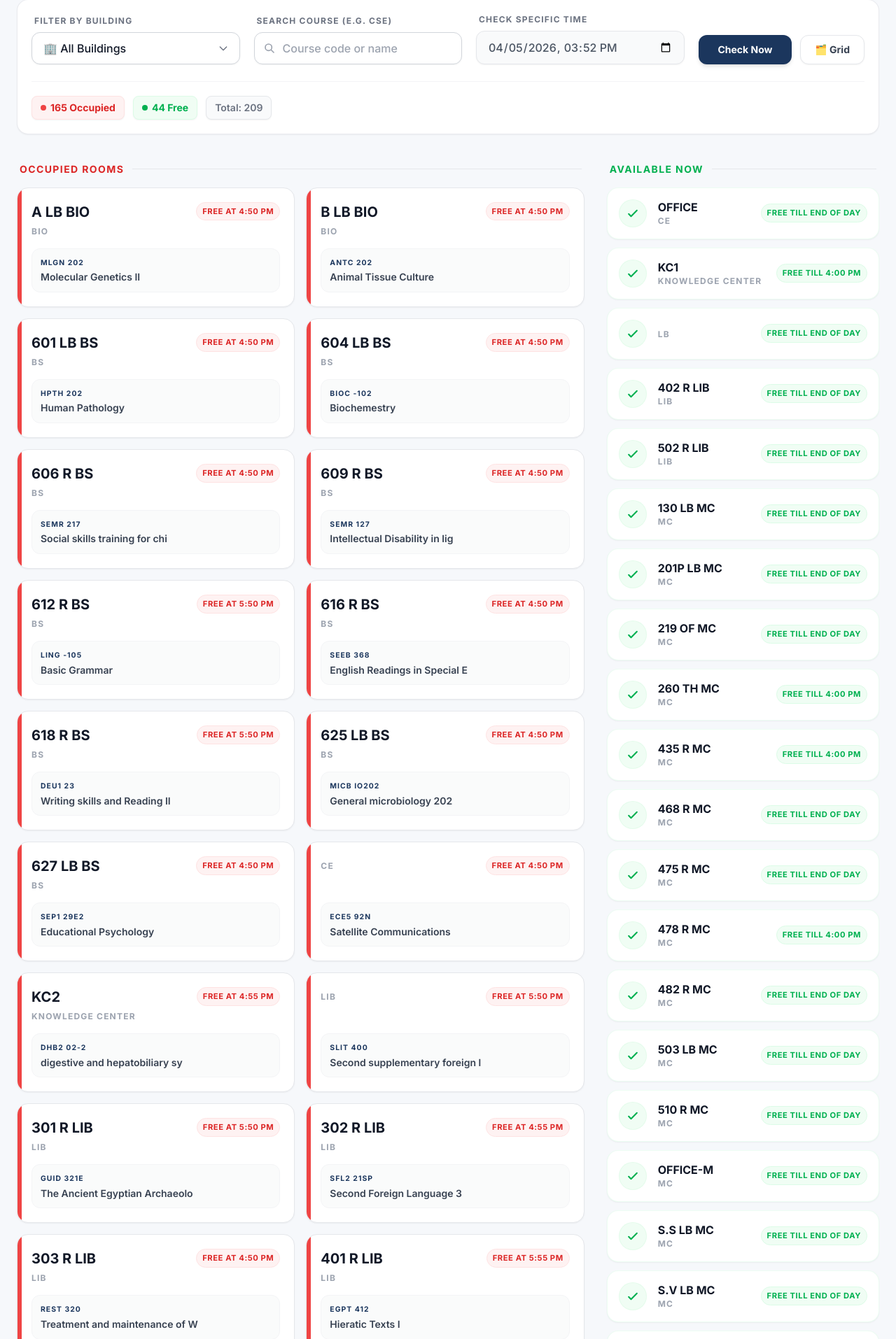
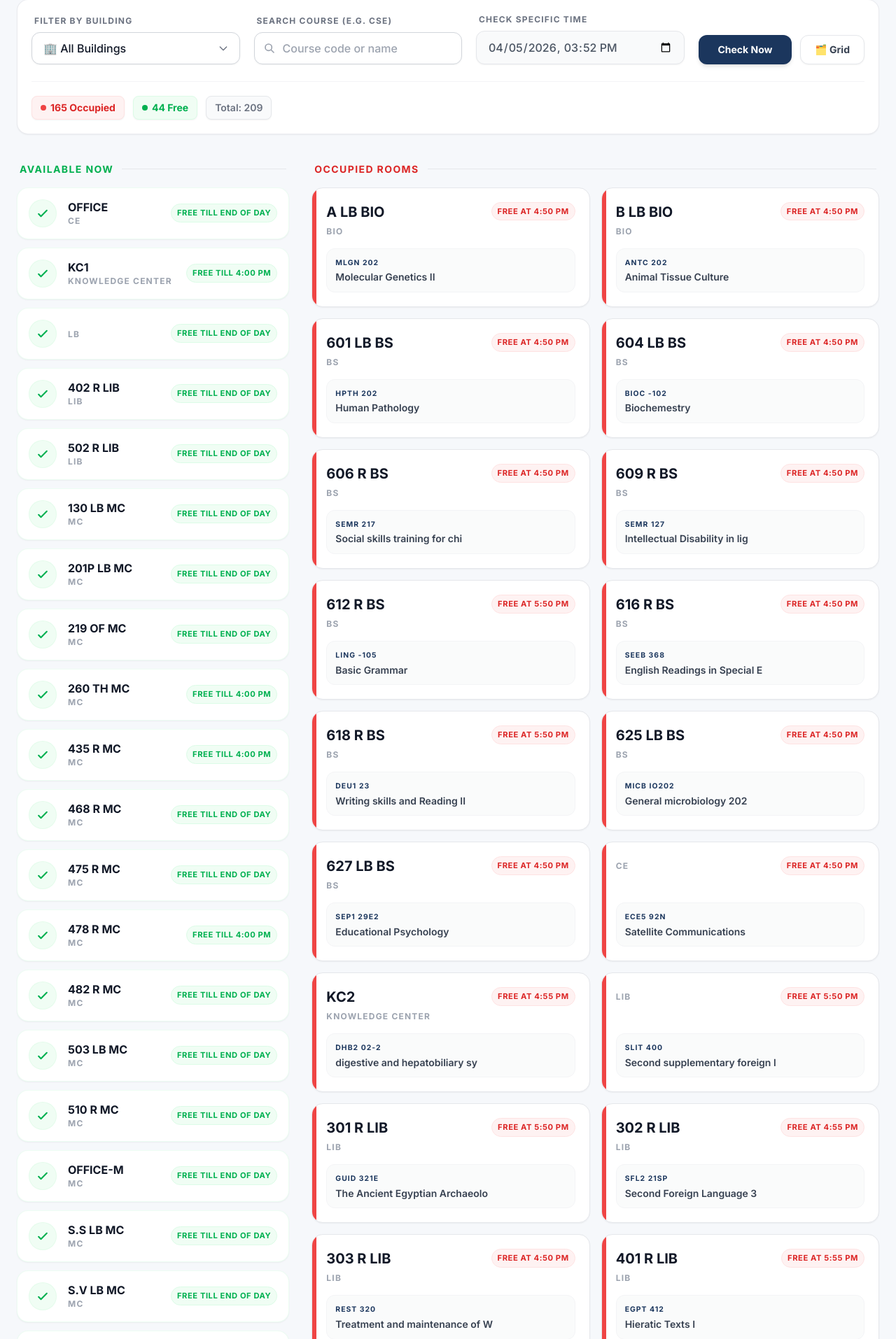
Before and after one commit to medoledo/Ehalls, a Django app: page / in a window 1280 px wide. Shown: the part 122-2036 px from the top of the page at 70% size. Run offline with Django 5.2, Linux system fonts and the light colour scheme; data comes from the database, SQL or seed files in the repository; some libraries are stand-ins or nearby versions.

Commit message:
Updating the UI

```diff
--- a/halls/templates/halls/dashboard.html
+++ b/halls/templates/halls/dashboard.html
@@ -8,6 +8,7 @@
   <script src="https://cdn.tailwindcss.com"></script>
   <script>
     tailwind.config = {
+      darkMode: 'media',
       theme: {
         extend: {
           colors: {
@@ -27,48 +28,47 @@
   </script>
   <style>
     @import url('https://fonts.googleapis.com/css2?family=Inter:wght@400;500;600;700&display=swap');
-    body { background-color: #f6f8fb; }
     .card-hover { transition: transform 0.2s ease, box-shadow 0.2s ease; }
     .card-hover:hover { transform: translateY(-2px); box-shadow: 0 10px 25px -5px rgba(0,0,0,0.05), 0 8px 10px -6px rgba(0,0,0,0.01); }
     .badge { display: inline-flex; align-items: center; justify-content: center; padding: 0.125rem 0.5rem; border-radius: 9999px; font-size: 0.70rem; font-weight: 700; letter-spacing: 0.05em; text-transform: uppercase; }
   </style>
 </head>
-<body class="text-gray-800 min-h-screen antialiased flex flex-col">
+<body class="bg-[#f6f8fb] text-gray-800 dark:bg-slate-900 dark:text-gray-200 min-h-screen antialiased flex flex-col transition-colors duration-300">
 
-<header class="sticky top-0 z-50 bg-must-blue border-b border-must-lightBlue shadow transition-all duration-300">
+<header class="sticky top-0 z-50 bg-must-blue dark:bg-slate-900 border-b border-must-lightBlue dark:border-slate-800 shadow transition-all duration-300">
   <div class="max-w-7xl mx-auto px-4 sm:px-6 py-4 flex flex-col sm:flex-row items-center justify-between gap-4">
     <div class="flex items-center gap-4 w-full sm:w-auto">
-      <div class="w-11 h-11 rounded-full bg-white flex items-center justify-center shrink-0 shadow-sm text-must-blue">🏛️</div>
+      <div class="w-11 h-11 rounded-full bg-white dark:bg-slate-800 flex items-center justify-center shrink-0 shadow-sm text-must-blue dark:text-blue-400">🏛️</div>
       <div>
         <h1 class="text-lg font-bold text-white leading-tight tracking-tight">MUST Hall Finder</h1>
-        <p class="text-xs font-medium text-blue-200">Misr University for Science & Technology</p>
+        <p class="text-xs font-medium text-blue-200 dark:text-slate-400">Misr University for Science & Technology</p>
       </div>
     </div>
 
-    <div class="flex items-center w-full sm:w-auto justify-between sm:justify-end border border-must-lightBlue/50 bg-must-blue/30 backdrop-blur-sm rounded-lg px-4 py-2">
+    <div class="flex items-center w-full sm:w-auto justify-between sm:justify-end border border-must-lightBlue/50 dark:border-slate-700 bg-must-blue/30 dark:bg-slate-800/50 backdrop-blur-sm rounded-lg px-4 py-2">
       <div class="text-right">
-        <div id="live-clock" class="text-lg font-mono font-bold text-must-green tabular-nums leading-none"></div>
-        <div id="live-date"  class="text-[0.65rem] font-semibold text-blue-200 mt-1 uppercase tracking-widest"></div>
+        <div id="live-clock" class="text-lg font-mono font-bold text-must-green dark:text-green-400 tabular-nums leading-none"></div>
+        <div id="live-date"  class="text-[0.65rem] font-semibold text-blue-200 dark:text-slate-400 mt-1 uppercase tracking-widest"></div>
       </div>
     </div>
   </div>
 </header>
 
 <div class="max-w-7xl mx-auto px-4 sm:px-6 py-8 w-full">
-  <div class="bg-white rounded-2xl shadow-sm border border-gray-200/80 p-5 w-full">
+  <div class="bg-white dark:bg-slate-800 rounded-2xl shadow-sm border border-gray-200/80 dark:border-slate-700 p-5 w-full">
     <form method="GET" class="flex flex-col xl:flex-row gap-5 items-start xl:items-end w-full" id="filter-form">
 
       <!-- Filter Building -->
       <div class="w-full xl:w-1/4">
-        <label for="building-select" class="block text-xs font-bold text-gray-500 uppercase tracking-widest mb-2 ml-1">Filter by building</label>
+        <label for="building-select" class="block text-xs font-bold text-gray-500 dark:text-gray-400 uppercase tracking-widest mb-2 ml-1">Filter by building</label>
         <div class="relative">
-          <select name="building" id="building-select" onchange="this.form.submit()" class="w-full appearance-none bg-white border border-gray-300 rounded-xl px-4 py-2.5 text-sm md:text-base text-gray-900 font-medium focus:outline-none focus:ring-2 focus:ring-must-blue/40 focus:border-must-blue transition-all cursor-pointer shadow-sm">
+          <select name="building" id="building-select" onchange="this.form.submit()" class="w-full appearance-none bg-white dark:bg-slate-700 border border-gray-300 dark:border-slate-600 rounded-xl px-4 py-2.5 text-sm md:text-base text-gray-900 dark:text-white font-medium focus:outline-none focus:ring-2 focus:ring-must-blue/40 dark:focus:ring-blue-500 focus:border-must-blue dark:focus:border-blue-500 transition-all cursor-pointer shadow-sm">
             <option value="">🏢 All Buildings</option>
             {% for b in buildings %}
               <option value="{{ b }}" {% if b == selected_building %}selected{% endif %}>{{ b }}</option>
             {% endfor %}
           </select>
-          <div class="pointer-events-none absolute inset-y-0 right-0 flex items-center px-4 text-gray-500">
+          <div class="pointer-events-none absolute inset-y-0 right-0 flex items-center px-4 text-gray-500 dark:text-gray-400">
             <svg class="h-4 w-4" fill="none" stroke="currentColor" viewBox="0 0 24 24"><path stroke-linecap="round" stroke-linejoin="round" stroke-width="2" d="M19 9l-7 7-7-7"></path></svg>
           </div>
         </div>
@@ -76,10 +76,10 @@
 
        <!-- Search Course -->
        <div class="w-full xl:w-1/4">
-        <label for="course-input" class="block text-xs font-bold text-gray-500 uppercase tracking-widest mb-2 ml-1">Search Course (E.g. CSE)</label>
+        <label for="course-input" class="block text-xs font-bold text-gray-500 dark:text-gray-400 uppercase tracking-widest mb-2 ml-1">Search Course (E.g. CSE)</label>
         <div class="relative">
-          <input type="text" name="course" id="course-input" placeholder="Course code or name" value="{{ selected_course }}" onchange="this.form.submit()" class="w-full bg-white border border-gray-300 rounded-xl px-4 py-2.5 pl-10 text-sm md:text-base text-gray-900 font-medium placeholder-gray-400 focus:outline-none focus:ring-2 focus:ring-must-blue/40 focus:border-must-blue shadow-sm transition-all" />
-          <div class="absolute inset-y-0 left-0 pl-3.5 flex items-center pointer-events-none text-gray-400">
+          <input type="text" name="course" id="course-input" placeholder="Course code or name" value="{{ selected_course }}" onchange="this.form.submit()" class="w-full bg-white dark:bg-slate-700 border border-gray-300 dark:border-slate-600 rounded-xl px-4 py-2.5 pl-10 text-sm md:text-base text-gray-900 font-medium placeholder-gray-400 dark:placeholder-gray-500 focus:outline-none focus:ring-2 focus:ring-must-blue/40 focus:border-must-blue shadow-sm transition-all" />
+          <div class="absolute inset-y-0 left-0 pl-3.5 flex items-center pointer-events-none text-gray-400 dark:text-gray-500">
             <svg class="w-4 h-4" fill="none" stroke="currentColor" viewBox="0 0 24 24"><path stroke-linecap="round" stroke-linejoin="round" stroke-width="2.5" d="M21 21l-6-6m2-5a7 7 0 11-14 0 7 7 0 0114 0z"></path></svg>
           </div>
         </div>
@@ -87,34 +87,34 @@
 
       <!-- Specific Time -->
       <div class="w-full xl:w-1/4">
-        <label for="at-input" class="block text-xs font-bold text-gray-500 uppercase tracking-widest mb-2 ml-1">Check specific time</label>
+        <label for="at-input" class="block text-xs font-bold text-gray-500 dark:text-gray-400 uppercase tracking-widest mb-2 ml-1">Check specific time</label>
         <div class="relative items-center">
-            <input type="datetime-local" name="at" id="at-input" value="{{ current_time|date:'Y-m-d' }}T{{ current_time|date:'H:i' }}" class="w-full bg-gray-50 border border-gray-200 rounded-xl px-4 py-2.5 text-sm md:text-base text-gray-600 font-medium focus:outline-none focus:ring-2 focus:ring-must-blue/40 focus:border-must-blue shadow-sm transition-all" />
+            <input type="datetime-local" name="at" id="at-input" value="{{ current_time|date:'Y-m-d' }}T{{ current_time|date:'H:i' }}" class="w-full bg-gray-50 dark:bg-slate-700 border border-gray-200 dark:border-slate-600 rounded-xl px-4 py-2.5 text-sm md:text-base text-gray-600 dark:text-white font-medium focus:outline-none focus:ring-2 focus:ring-must-blue/40 focus:border-must-blue shadow-sm transition-all" />
         </div>
       </div>
 
       <!-- Action Buttons -->
       <div class="flex gap-3 w-full xl:w-auto xl:flex-1 shrink-0 pt-2 xl:pt-0">
-        <button type="submit" class="flex-1 justify-center bg-must-blue hover:bg-must-lightBlue active:scale-95 text-white px-6 py-2.5 rounded-xl text-sm font-bold shadow-md transition-all focus:outline-none focus:ring-2 focus:ring-must-blue/50">
+        <button type="submit" class="flex-1 justify-center bg-must-blue dark:bg-blue-600 hover:bg-must-lightBlue dark:hover:bg-blue-500 active:scale-95 text-white px-6 py-2.5 rounded-xl text-sm font-bold shadow-md transition-all focus:outline-none focus:ring-2 focus:ring-must-blue/50 dark:focus:ring-blue-500/50">
           Check Now
         </button>
-        <a href="{% url 'timetable' %}?building={{ selected_building|urlencode }}&course={{ selected_course|urlencode }}" class="flex items-center justify-center bg-white hover:bg-gray-50 active:scale-95 text-gray-700 px-5 py-2.5 rounded-xl text-sm font-bold border border-gray-200 shadow-sm transition-all">
+        <a href="{% url 'timetable' %}?building={{ selected_building|urlencode }}&course={{ selected_course|urlencode }}" class="flex items-center justify-center bg-white dark:bg-slate-700 hover:bg-gray-50 dark:hover:bg-slate-600 active:scale-95 text-gray-700 dark:text-gray-200 px-5 py-2.5 rounded-xl text-sm font-bold border border-gray-200 dark:border-slate-600 shadow-sm transition-all">
            🗂️ Grid
         </a>
       </div>
     </form>
 
     <!-- Stats Section -->
-    <div class="flex flex-wrap items-center gap-3 mt-6 pt-5 border-t border-gray-100">
-      <div class="flex items-center gap-1.5 bg-red-50 text-red-600 px-3 py-1.5 rounded-lg border border-red-100 text-sm font-bold shadow-sm">
-        <div class="w-2 h-2 rounded-full bg-red-500"></div>
+    <div class="flex flex-wrap items-center gap-3 mt-6 pt-5 border-t border-gray-100 dark:border-slate-700">
+      <div class="flex items-center gap-1.5 bg-red-50 dark:bg-red-900/30 text-red-600 dark:text-red-400 px-3 py-1.5 rounded-lg border border-red-100 dark:border-red-900/50 text-sm font-bold shadow-sm">
+        <div class="w-2 h-2 rounded-full bg-red-500 dark:bg-red-400"></div>
         <span id="stat-occupied">{{ occupied_rooms|length }} Occupied</span>
       </div>
-      <div class="flex items-center gap-1.5 bg-green-50 text-must-green px-3 py-1.5 rounded-lg border border-green-100 text-sm font-bold shadow-sm">
-        <div class="w-2 h-2 rounded-full bg-must-green"></div>
+      <div class="flex items-center gap-1.5 bg-green-50 text-must-green dark:text-green-400 px-3 py-1.5 rounded-lg border border-green-100 text-sm font-bold shadow-sm">
+        <div class="w-2 h-2 rounded-full bg-must-green dark:bg-green-400"></div>
         <span id="stat-free">{{ free_rooms|length }} Free</span>
       </div>
-      <div class="flex items-center gap-1.5 bg-gray-50 text-gray-500 px-3 py-1.5 rounded-lg border border-gray-200 text-sm font-semibold shadow-sm">
+      <div class="flex items-center gap-1.5 bg-gray-50 dark:bg-slate-700 text-gray-500 dark:text-gray-300 px-3 py-1.5 rounded-lg border border-gray-200 dark:border-slate-600 text-sm font-semibold shadow-sm">
         <span id="stat-total">Total: {{ total_rooms }}</span>
       </div>
     </div>
@@ -133,97 +133,97 @@
 
       <div class="grid grid-cols-1 sm:grid-cols-2 lg:grid-cols-3 gap-5">
         {% for m in searched_meetings %}
-        <div class="card-hover bg-white border border-gray-200 rounded-2xl p-5 flex flex-col gap-4 shadow-sm relative overflow-hidden min-h-[140px]">
+        <div class="card-hover bg-white dark:bg-slate-800 border border-gray-200 dark:border-slate-700 rounded-2xl p-5 flex flex-col gap-4 shadow-sm relative overflow-hidden min-h-[140px]">
           <div class="absolute top-0 left-0 w-1.5 h-full bg-must-blue"></div>
           <div class="flex items-start justify-between gap-2">
             <div>
-              <h3 class="font-black text-gray-900 text-lg leading-none">{{ m.room }}</h3>
+              <h3 class="font-black text-gray-900 dark:text-white text-lg leading-none">{{ m.room }}</h3>
               <p class="text-xs font-bold text-gray-400 uppercase tracking-widest mt-1.5">{{ m.building }}</p>
             </div>
-            <span class="badge bg-blue-50 text-must-lightBlue shrink-0 border border-blue-100 font-bold px-2 py-1 flex items-center gap-1"><svg class="w-3 h-3" fill="none" stroke="currentColor" viewBox="0 0 24 24"><path stroke-linecap="round" stroke-linejoin="round" stroke-width="2" d="M12 8v4l3 3m6-3a9 9 0 11-18 0 9 9 0 0118 0z"></path></svg> {{ m.start_time }} - {{ m.end_time }}</span>
+            <span class="badge bg-blue-50 dark:bg-blue-900/30 text-must-lightBlue dark:text-blue-400 shrink-0 border border-blue-100 dark:border-blue-900/50 font-bold px-2 py-1 flex items-center gap-1"><svg class="w-3 h-3" fill="none" stroke="currentColor" viewBox="0 0 24 24"><path stroke-linecap="round" stroke-linejoin="round" stroke-width="2" d="M12 8v4l3 3m6-3a9 9 0 11-18 0 9 9 0 0118 0z"></path></svg> {{ m.start_time }} - {{ m.end_time }}</span>
           </div>
-          <div class="bg-gray-50/80 rounded-xl p-3 border border-gray-100 mt-auto">
-            <p class="text-[0.65rem] font-black tracking-widest text-must-blue uppercase mb-1">{{ m.course_code }}</p>
-            <p class="text-sm font-semibold text-gray-700 leading-tight">{{ m.course_title }}</p>
+          <div class="bg-gray-50/80 dark:bg-slate-700/80 rounded-xl p-3 border border-gray-100 dark:border-slate-600 mt-auto">
+            <p class="text-[0.65rem] font-black tracking-widest text-must-blue dark:text-blue-400 uppercase mb-1">{{ m.course_code }}</p>
+            <p class="text-sm font-semibold text-gray-700 dark:text-gray-300 leading-tight">{{ m.course_title }}</p>
           </div>
         </div>
         {% empty %}
-        <div class="col-span-full py-16 flex flex-col items-center justify-center bg-white rounded-2xl border border-dashed border-gray-300">
-          <h3 class="text-gray-900 text-lg font-bold">No classes found</h3>
-          <p class="text-sm text-gray-500 mt-1">This course does not have any scheduled classes today.</p>
+        <div class="col-span-full py-16 flex flex-col items-center justify-center bg-white dark:bg-slate-800 rounded-2xl border border-dashed border-gray-300 dark:border-slate-700">
+          <h3 class="text-gray-900 dark:text-white text-lg font-bold">No classes found</h3>
+          <p class="text-sm text-gray-500 dark:text-gray-400 mt-1">This course does not have any scheduled classes today.</p>
         </div>
         {% endfor %}
       </div>
     </section>
     {% else %}
 
-    <!-- Occupied Rooms -->
-    <section class="lg:col-span-7 xl:col-span-8 flex flex-col gap-4">
-      <div class="flex items-center gap-3 px-1">
-        <h2 class="text-sm font-black uppercase tracking-widest text-red-600">Occupied Rooms</h2>
-        <div class="h-[1px] bg-gray-200 flex-grow"></div>
-      </div>
-
-      <div id="occupied-list" class="grid grid-cols-1 sm:grid-cols-2 gap-4">
-        {% for r in occupied_rooms %}
-        <div class="card-hover bg-white border border-gray-200 rounded-2xl p-5 flex flex-col gap-4 shadow-sm relative overflow-hidden group min-h-[140px]">
-          <div class="absolute top-0 left-0 w-1.5 h-full bg-red-500"></div>
-          <div class="flex items-start justify-between gap-2">
-            <div>
-              <h3 class="font-black text-gray-900 text-lg md:text-xl leading-none flex items-center gap-2">
-                {{ r.room }}
-              </h3>
-              <p class="text-xs font-bold text-gray-400 uppercase tracking-widest mt-1.5">{{ r.building }}</p>
-            </div>
-            <span class="badge bg-red-50 text-red-600 shrink-0 border border-red-100 font-bold px-2 py-1">Free at {{ r.end_time }}</span>
-          </div>
-          <div class="bg-gray-50/80 rounded-xl p-3 border border-gray-100 mt-auto">
-            <p class="text-[0.65rem] font-black tracking-widest text-must-blue uppercase mb-1">{{ r.course_code|default:"Course" }}</p>
-            <p class="text-sm font-semibold text-gray-700 leading-tight">{{ r.course_title }}</p>
-          </div>
-        </div>
-        {% empty %}
-        <div class="col-span-full py-16 flex flex-col items-center justify-center bg-white rounded-2xl border border-dashed border-gray-300">
-          <div class="text-4xl mb-4 opacity-50 grayscale">🙌</div>
-          <h3 class="text-gray-900 text-lg font-bold">No occupied rooms</h3>
-          <p class="text-sm text-gray-500 mt-1">Everything is free based on your filters.</p>
-        </div>
-        {% endfor %}
-      </div>
-    </section>
-
     <!-- Free Rooms (Hidden if searching specifically for a course to avoid confusion) -->
     {% if not selected_course %}
     <section class="lg:col-span-5 xl:col-span-4 flex flex-col gap-4">
       <div class="flex items-center gap-3 px-1">
-        <h2 class="text-sm font-black uppercase tracking-widest text-must-green">Available Now</h2>
+        <h2 class="text-sm font-black uppercase tracking-widest text-must-green dark:text-green-400">Available Now</h2>
         <div class="h-[1px] bg-gray-200 flex-grow"></div>
       </div>
 
       <div id="free-list" class="grid grid-cols-2 lg:grid-cols-1 gap-3">
         {% for r in free_rooms %}
-        <div class="card-hover bg-white border border-green-100/50 rounded-2xl p-4 shadow-sm flex items-center justify-between group">
+        <div class="card-hover bg-white dark:bg-slate-800 border border-green-100/50 dark:border-green-900/30 rounded-2xl p-4 shadow-sm flex items-center justify-between group">
           <div class="flex items-center gap-4">
-            <div class="w-10 h-10 rounded-full bg-green-50 flex items-center justify-center shrink-0 border border-green-100/60 group-hover:bg-must-green group-hover:text-white group-hover:border-must-green transition-colors">
-              <svg class="w-5 h-5 text-must-green group-hover:text-white" fill="none" stroke="currentColor" viewBox="0 0 24 24"><path stroke-linecap="round" stroke-linejoin="round" stroke-width="2.5" d="M5 13l4 4L19 7"></path></svg>
+            <div class="w-10 h-10 rounded-full bg-green-50 dark:bg-green-900/30 flex items-center justify-center shrink-0 border border-green-100/60 dark:border-green-800/50 group-hover:bg-must-green group-hover:text-white group-hover:border-must-green transition-colors">
+              <svg class="w-5 h-5 text-must-green dark:text-green-400 group-hover:text-white" fill="none" stroke="currentColor" viewBox="0 0 24 24"><path stroke-linecap="round" stroke-linejoin="round" stroke-width="2.5" d="M5 13l4 4L19 7"></path></svg>
             </div>
             <div>
               <h3 class="font-black text-gray-900 leading-tight text-base">{{ r.room }}</h3>
               <p class="text-xs font-bold text-gray-400 uppercase tracking-widest mt-0.5">{{ r.building }}</p>
             </div>
           </div>
-          <span class="badge bg-green-50 text-must-green shrink-0 border border-green-100 font-bold px-2 py-1">Free till {{ r.free_till }}</span>
+          <span class="badge bg-green-50 text-must-green dark:text-green-400 shrink-0 border border-green-100 font-bold px-2 py-1">Free till {{ r.free_till }}</span>
         </div>
         {% empty %}
-        <div class="col-span-full py-16 flex flex-col items-center justify-center bg-white rounded-2xl border border-dashed border-gray-300">
+        <div class="col-span-full py-16 flex flex-col items-center justify-center bg-white dark:bg-slate-800 rounded-2xl border border-dashed border-gray-300 dark:border-slate-700">
            <img src="https://fonts.gstatic.com/s/e/notoemoji/latest/1f633/512.gif" alt="Surprised" class="w-12 h-12 mb-4 opacity-70">
-          <h3 class="text-gray-900 text-lg font-bold">Absolutely zero</h3>
-          <p class="text-sm text-gray-500 mt-1 text-center px-4">Every single room is occupied right now.</p>
+          <h3 class="text-gray-900 dark:text-white text-lg font-bold">Absolutely zero</h3>
+          <p class="text-sm text-gray-500 dark:text-gray-400 mt-1 text-center px-4">Every single room is occupied right now.</p>
         </div>
         {% endfor %}
       </div>
     </section>
     {% endif %}
+
+    <!-- Occupied Rooms -->
+    <section class="lg:col-span-7 xl:col-span-8 flex flex-col gap-4">
+      <div class="flex items-center gap-3 px-1">
+        <h2 class="text-sm font-black uppercase tracking-widest text-red-600 dark:text-red-400">Occupied Rooms</h2>
+        <div class="h-[1px] bg-gray-200 flex-grow"></div>
+      </div>
+
+      <div id="occupied-list" class="grid grid-cols-1 sm:grid-cols-2 gap-4">
+        {% for r in occupied_rooms %}
+        <div class="card-hover bg-white dark:bg-slate-800 border border-gray-200 dark:border-slate-700 rounded-2xl p-5 flex flex-col gap-4 shadow-sm relative overflow-hidden group min-h-[140px]">
+          <div class="absolute top-0 left-0 w-1.5 h-full bg-red-500 dark:bg-red-400"></div>
+          <div class="flex items-start justify-between gap-2">
+            <div>
+              <h3 class="font-black text-gray-900 dark:text-white text-lg md:text-xl leading-none flex items-center gap-2">
+                {{ r.room }}
+              </h3>
+              <p class="text-xs font-bold text-gray-400 uppercase tracking-widest mt-1.5">{{ r.building }}</p>
+            </div>
+            <span class="badge bg-red-50 dark:bg-red-900/30 text-red-600 dark:text-red-400 shrink-0 border border-red-100 dark:border-red-900/50 font-bold px-2 py-1">Free at {{ r.end_time }}</span>
+          </div>
+          <div class="bg-gray-50/80 dark:bg-slate-700/80 rounded-xl p-3 border border-gray-100 dark:border-slate-600 mt-auto">
+            <p class="text-[0.65rem] font-black tracking-widest text-must-blue dark:text-blue-400 uppercase mb-1">{{ r.course_code|default:"Course" }}</p>
+            <p class="text-sm font-semibold text-gray-700 dark:text-gray-300 leading-tight">{{ r.course_title }}</p>
+          </div>
+        </div>
+        {% empty %}
+        <div class="col-span-full py-16 flex flex-col items-center justify-center bg-white dark:bg-slate-800 rounded-2xl border border-dashed border-gray-300 dark:border-slate-700">
+          <div class="text-4xl mb-4 opacity-50 grayscale">🙌</div>
+          <h3 class="text-gray-900 dark:text-white text-lg font-bold">No occupied rooms</h3>
+          <p class="text-sm text-gray-500 dark:text-gray-400 mt-1">Everything is free based on your filters.</p>
+        </div>
+        {% endfor %}
+      </div>
+    </section>
 
     {% endif %}
   </div>
```
Also changed, not shown: halls/templates/halls/timetable.html (+24 -18 lines).
